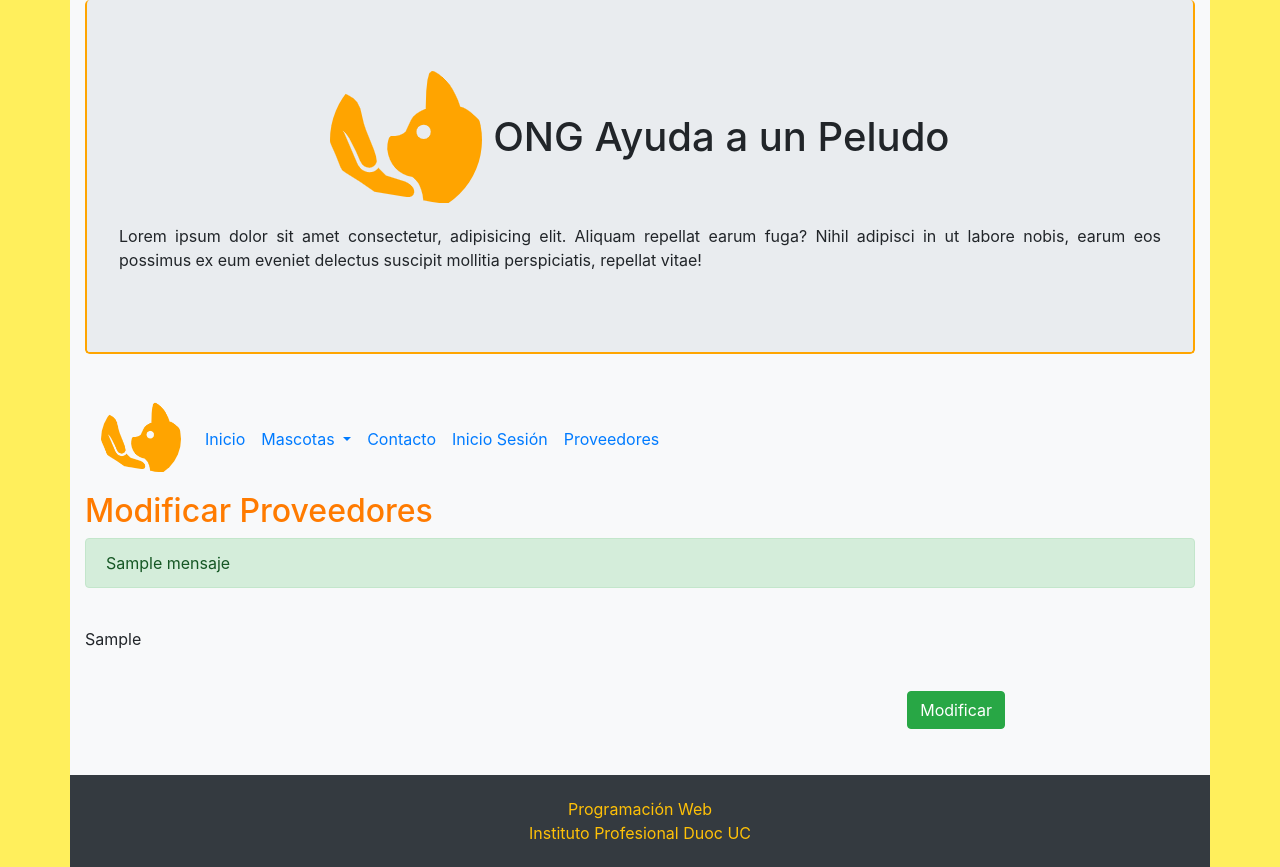
After one commit to Paulysile/ONG_P3_PWEB, a Django app: template core/templates/core/form_mod_prov.html in a window 1280 px wide. The commit adds this page. Run offline with Django 3.2, Linux system fonts and the light colour scheme; the template is opened without the code that fills it: most values are stand-ins (such as "Sample title", 1, 10 or a date in 2020); some libraries are stand-ins or nearby versions.

Commit message:
Actualización templates
Actualización:
-form_mod_prov.html
-seccion-perros.html

```diff
--- /dev/null
+++ b/core/templates/core/form_mod_prov.html
@@ -0,0 +1,108 @@
+<!DOCTYPE html>
+<html lang="es">
+
+<head>
+    {% load static %}
+    <title>ONG Ayuda a un peludo</title>
+    <meta charset="UTF-8" />
+    <meta name="viewport" content="width=device-width, initial-scale=1">
+    <link rel="stylesheet" href="https://maxcdn.bootstrapcdn.com/bootstrap/4.5.2/css/bootstrap.min.css">
+    <link rel="stylesheet" href="{% static 'core/css/estilo.css' %}">
+    <link rel="stylesheet" href="{% static 'core/css/validaciones.css' %}">
+    <link rel="icon" href="img/favicon.ico" type="image/x-icon">
+    <script src="https://ajax.googleapis.com/ajax/libs/jquery/3.5.1/jquery.min.js"></script>
+    <script src="https://cdnjs.cloudflare.com/ajax/libs/popper.js/1.16.0/umd/popper.min.js"></script>
+    <script src="https://maxcdn.bootstrapcdn.com/bootstrap/4.5.2/js/bootstrap.min.js"></script>
+    <script src="{% static 'core/js/formulario-contacto.js' %}"></script>
+</head>
+
+<body>
+    <div class="container bg-light d-flex flex-column sticky-footer-wrapper min-vh-100">
+        <header class="jumbotron">
+
+            <h1 class="text-center">
+                <img src="{% static 'core/img/logo.png' %}" class="rounded-circle" alt="logo" />
+                <span class="text-nowrap">ONG Ayuda a un Peludo</span>
+            </h1>
+            <p class="text-justify">
+                Lorem ipsum dolor sit amet consectetur, adipisicing elit.
+                Aliquam repellat earum fuga? Nihil adipisci in ut labore nobis,
+                earum eos possimus ex eum eveniet delectus suscipit mollitia perspiciatis,
+                repellat vitae!
+            </p>
+        </header>
+
+        <nav class="navbar navbar-expand-md bg-light">
+
+            <a class="navbar-brand" href="#">
+                <img src="{% static 'core/img/logo.png' %}" class="rounded-circle" width="80" alt="Logo" />
+            </a>
+
+            <!-- Links -->
+            <ul class="navbar-nav">
+                <li class="nav-item">
+                    <a class="nav-link" href="/">Inicio</a>
+                </li>
+
+                <!-- Dropdown -->
+                <li class="nav-item dropdown">
+                    <a class="nav-link dropdown-toggle" href="#" id="navbardrop" data-toggle="dropdown">
+                        Mascotas
+                    </a>
+                    <div class="dropdown-menu">
+                        <a class="dropdown-item" href="/seccion-perros">Perros</a>
+                        <a class="dropdown-item" href="/seccion-gatos">Gatos</a>
+                    </div>
+                </li>
+
+                <li class="nav-item">
+                    <a class="nav-link" href="/contacto">Contacto</a>
+                </li>
+                <li class="nav-item">
+                    <a class="nav-link" href="/formulario">Inicio Sesión</a>
+                </li>
+                <li class="nav-item">
+
+                    <a class="nav-link" href="/proveedores">Proveedores</a>
+                </li>
+            </ul>
+        </nav>
+        <main class="flex-fill">
+            <section>
+                <h2>Modificar Proveedores</h2>
+                <div class="alert alert-success" role="alert">
+                    {{mensaje}}
+                </div>
+                <div class="row">
+                    <form method= 'POST' id="formulario">
+                        <div class="col-2">
+                        {% csrf_token %}
+                        <div class="form-group">
+                            {{ formulario.as_table}}
+                        </div>
+                        </div>
+
+                        </br>
+
+                        <div class="col-10 text-right">
+                            <input type="submit" class="btn btn-success" id="enviar" value="Modificar">
+                        </div>
+                        </br>
+
+                    </form>
+                </div>
+
+            </section>
+        </main>
+        <footer>
+            <div class="row bg-dark">
+                <div class="col-12 text-center text-warning">
+                    Programación Web<br />
+                    Instituto Profesional Duoc UC
+                </div>
+            </div>
+        </footer>
+    </div>
+</body>
+
+</html>
--- a/core/templates/core/seccion-perros.html
+++ b/core/templates/core/seccion-perros.html
@@ -11,8 +11,10 @@
     <link href="https://cdn.jsdelivr.net/npm/vuetify@2.x/dist/vuetify.min.css" rel="stylesheet">
     <meta name="viewport" content="width=device-width, initial-scale=1, maximum-scale=1, user-scalable=no, minimal-ui">
 
+    <link rel="stylesheet" href="{% static 'core/css/estilo.css' %}">
     <link rel="icon" href="{% static 'core/img/favicon.ico' %}" type="image/x-icon">
     <link rel="stylesheet" href="https://maxcdn.bootstrapcdn.com/bootstrap/4.5.2/css/bootstrap.min.css">
+
 
     <script src="https://ajax.googleapis.com/ajax/libs/jquery/3.5.1/jquery.min.js"></script>
     <script src="https://cdnjs.cloudflare.com/ajax/libs/popper.js/1.16.0/umd/popper.min.js"></script>
```
